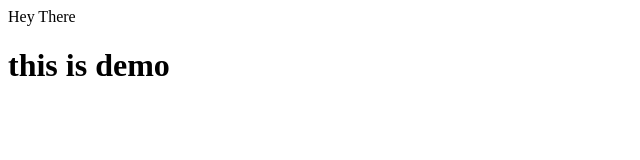
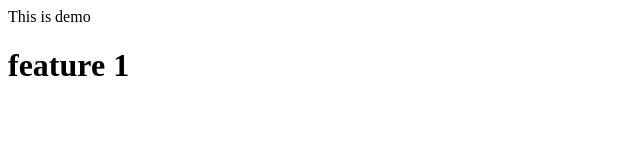
Before and after one commit to MathewJobey/LocalRepo, a plain HTML site: page index.html in a window 1280 px wide. Shown: the whole page, without its empty margins (0-640 px from the left). Drawn offline with Linux system fonts and the light colour scheme.

Commit message:
New Feature

```diff
--- a/index.html
+++ b/index.html
@@ -1,2 +1,2 @@
-<p>Hey There</p>
-<h1>this is demo</h1>
+<p>This is demo</p>
+<h1>feature 1</h1>
```
